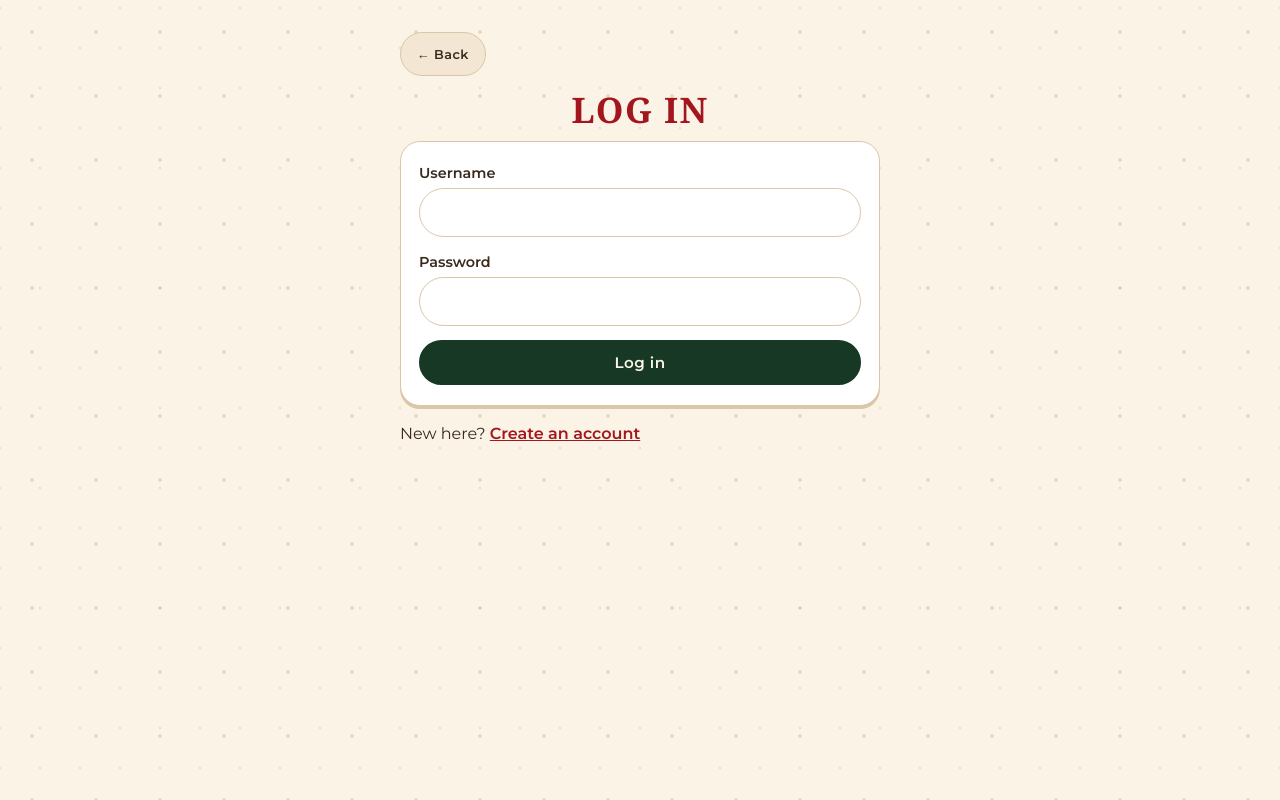
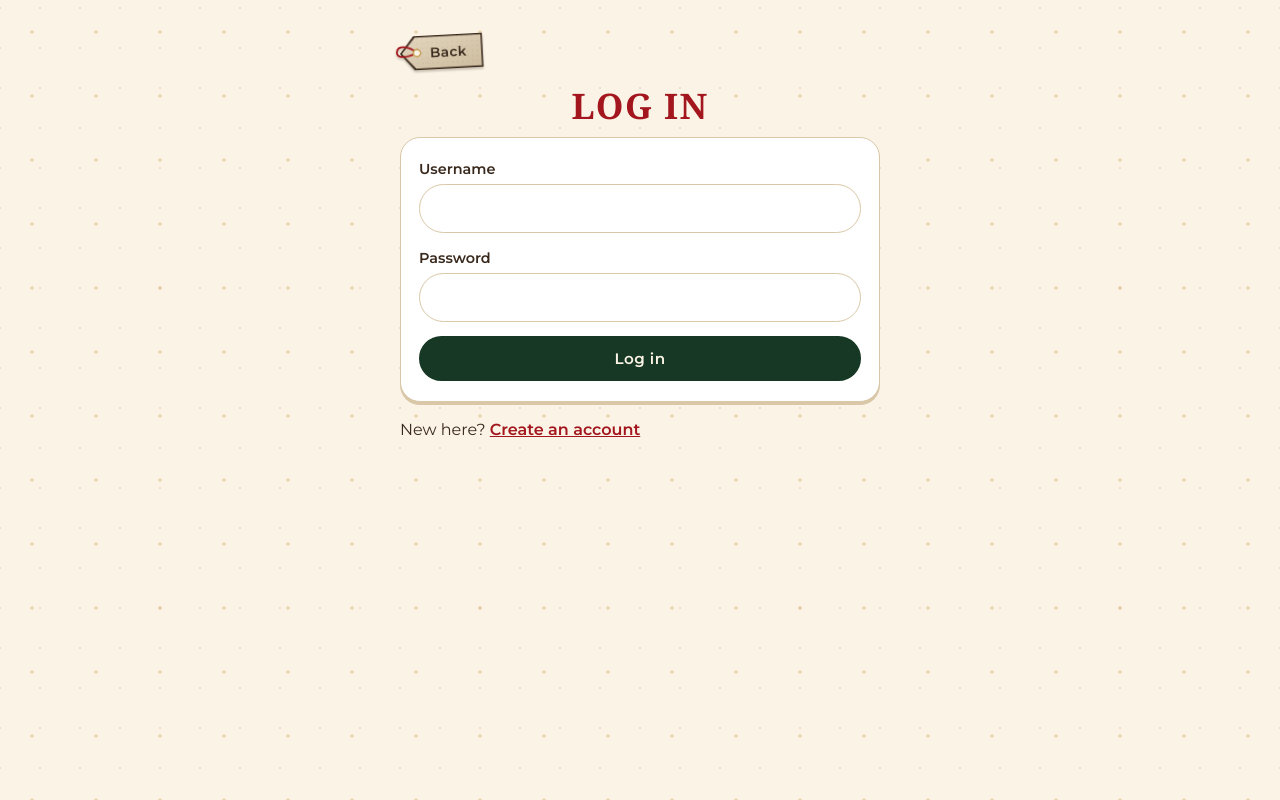
Before and after one commit to renisha18/ChrisMOM-ChrisCHILD, a React (Vite) app in the folder client/: page /login in a window 1280 px wide. Built offline with nearby package versions, Linux system fonts and the light colour scheme; no server answers; a web font is replaced by a local one.

Commit message:
Button changes

```diff
--- a/client/src/components/Page.jsx
+++ b/client/src/components/Page.jsx
@@ -14,7 +14,11 @@ export default function Page({ title, back, narrow, hero, action, children }) {
     >
       {back && (
         <button type="button" className="back" onClick={() => navigate(back)}>
-          &larr; Back
+          <span className="back-tag">Back</span>
+          <svg className="back-eyelet" width="30" height="34" viewBox="0 0 30 34" aria-hidden="true">
+            <path d="M17 17C9 9 -2 8 -3 15c-1 6 8 7 20 2" fill="none" stroke="#A3161E" strokeWidth="1.8" strokeLinecap="round" />
+            <circle cx="17" cy="17" r="3.6" fill="#FBF4E6" stroke="#C9A35B" strokeWidth="1.6" />
+          </svg>
         </button>
       )}
       {title && (action ? <div className="page-head"><h1>{title}</h1>{action}</div> : <h1>{title}</h1>)}
--- a/client/src/index.css
+++ b/client/src/index.css
@@ -102,15 +102,34 @@ button.outline, .btn.outline { background: transparent; color: var(--green-dark)
 button:disabled { opacity: 0.5; cursor: default; }
 button:focus-visible, .btn:focus-visible { outline: 3px solid var(--gold); outline-offset: 2px; }
 
-/* Back button: small pill */
+/* Back button: kraft gift tag pointing left, with eyelet and red twine loop */
 .back {
-  padding: 5px 14px;
-  margin-bottom: 14px;
-  font-size: 0.8rem;
-  background: var(--paper);
-  color: var(--ink);
-  border: 1.5px solid var(--kraft);
+  position: relative; display: inline-flex; align-items: center;
+  min-height: 44px; min-width: 44px; padding: 0; margin-bottom: 10px;
+  background: transparent; border: 0; border-radius: 6px; color: var(--ink);
+  transform: rotate(-3deg); transform-origin: left center;
+  filter: drop-shadow(0 2px 1px rgba(58, 42, 30, .28));
+  transition: transform .15s ease;
 }
+button.back:hover:not(:disabled) { transform: rotate(0deg) translateX(-3px); }
+.back:focus-visible { outline: 3px solid var(--gold); outline-offset: 3px; }
+.back-tag {
+  --pt: 14px; /* depth of the pointed end */
+  position: relative; display: block; height: 34px; padding: 0 16px 0 30px;
+  font: 600 0.85rem/34px var(--font-body); letter-spacing: 0.03em; color: var(--ink);
+  background: var(--ink);
+  clip-path: polygon(var(--pt) 0, 100% 0, 100% 100%, var(--pt) 100%, 0 50%);
+}
+.back-tag::before {
+  content: ""; position: absolute; z-index: -1; inset: 0;
+  background-color: var(--kraft);
+  background-image:
+    radial-gradient(rgba(58, 42, 30, .10) .6px, transparent 1px),
+    linear-gradient(160deg, rgba(255, 255, 255, .28), rgba(0, 0, 0, .06));
+  background-size: 5px 5px, 100% 100%;
+  clip-path: polygon(calc(var(--pt) + 1.5px) 1.5px, calc(100% - 1.5px) 1.5px, calc(100% - 1.5px) calc(100% - 1.5px), calc(var(--pt) + 1.5px) calc(100% - 1.5px), 2px 50%);
+}
+.back-eyelet { position: absolute; left: 0; top: 50%; margin-top: -17px; overflow: visible; pointer-events: none; }
 
 .error { color: var(--red-dark); margin: 0; font-weight: 500; }
 .muted { color: #7a6a5a; font-size: 0.9rem; }
@@ -423,7 +442,6 @@ img, svg, video { max-width: 100%; }
 input, textarea, select { font-size: 16px; max-width: 100%; min-width: 0; }
 input:not([type="checkbox"]), select { min-height: 44px; }
 button, .btn { min-height: 44px; }
-.back { min-height: 44px; padding: 5px 16px; }
 .icon-btn { width: 44px; height: 44px; }
 .x-btn { width: 44px; height: 44px; }
 .toggle { min-height: 44px; align-items: center; }
```
